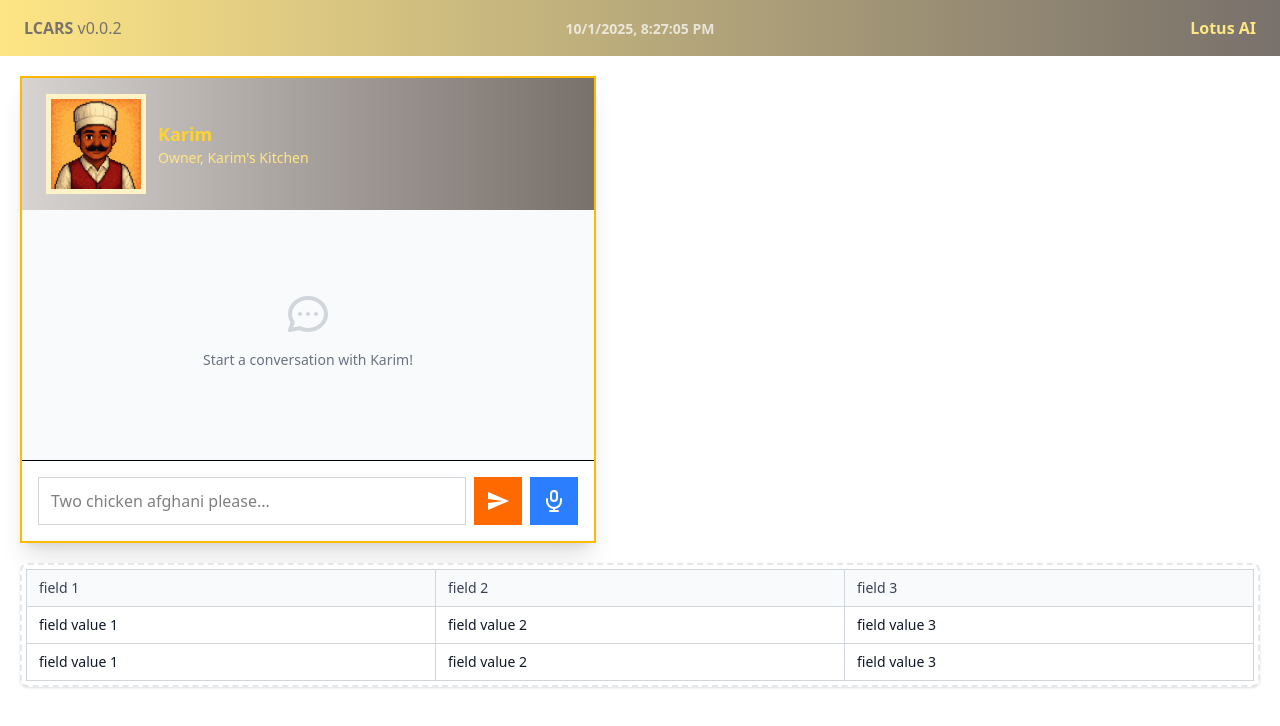
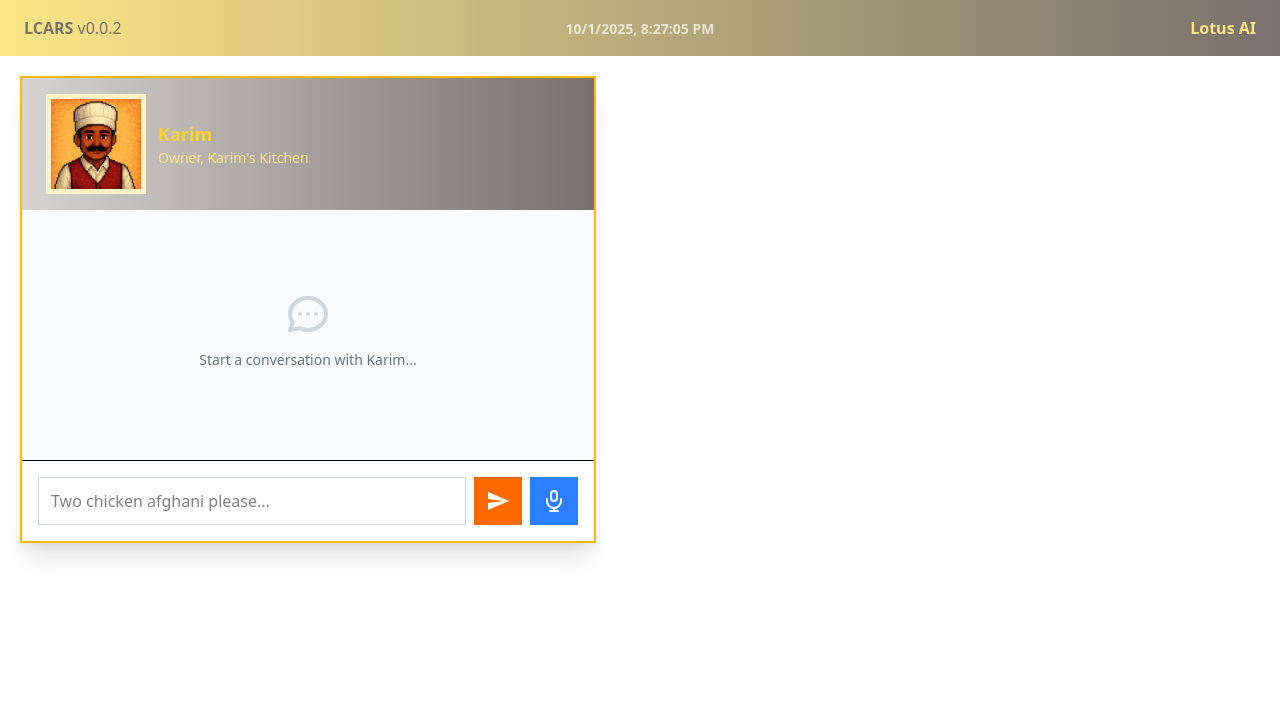
Before and after one commit to jnmandal/lcars-web, a React (Vite) app: page / in a window 1280 px wide. Shown: the top 726 px of the page. Built offline with nearby package versions, Linux system fonts and the light colour scheme.

Commit message:
Implement order display

```diff
--- a/src/App.tsx
+++ b/src/App.tsx
@@ -6,7 +6,7 @@ function App() {
   const [messages, setMessages] = useState([])
   const [agentThinking, setAgentThinking] = useState(false)
   const [msgInputContent, setMsgInputContent] = useState("")
-
+  const [orderItems, setOrderItems] = useState([])
 
   function sendMessage(content: string, cb: Function) {
     const BASE_URL = "//localhost:8000"
@@ -22,7 +22,7 @@ function App() {
     })
     .then(res => res.json())
     .then(data => {
-      console.log(data)
+      console.log("Received msg", data)
       return data
     })
     .then(cb)
@@ -30,7 +30,6 @@ function App() {
 
   function handleChatBoxSubmit(e) {
     e.preventDefault()
-    console.log(e)
     console.log("Sending msg", msgInputContent)
 
     // be careful, setMessages is async!
@@ -48,14 +47,16 @@ function App() {
         type: "assistant"
       }]))
       setAgentThinking(false)
+      setOrderItems(data.agent_response.items)
     })
   }
 
   // Placeholders...
-  const { agentName, agentTagline, initialMessage } = {
+  const { agentName, agentTagline, initialMessage, placeholder } = {
     agentName: "Karim",
     agentTagline: "Owner, Karim's Kitchen",
-    initialMessage: "What can I get you today?"
+    initialMessage: "What can I get you today?",
+    placeholder: "Two chicken afghani please..."
   }
 
   return (
@@ -93,7 +94,7 @@ function App() {
                 <svg className="w-12 h-12 text-gray-300 mx-auto mb-3" fill="none" stroke="currentColor" viewBox="0 0 24 24">
                   <path stroke-linecap="round" stroke-linejoin="round" stroke-width="2" d="M8 12h.01M12 12h.01M16 12h.01M21 12c0 4.418-4.03 8-9 8a9.863 9.863 0 01-4.255-.949L3 20l1.395-3.72C3.512 15.042 3 13.574 3 12c0-4.418 4.03-8 9-8s9 3.582 9 8z" />
                 </svg>
-                Start a conversation with { agentName }!
+                Start a conversation with { agentName }...
               </div>
               : <></>
             }
@@ -113,13 +114,24 @@ function App() {
                 </div>
               )
             }
-            { agentThinking ? <div>Loading...</div> : <></> }
+            { agentThinking ?
+              <div className="flex justify-end">
+                <div className="bg-white border px-4 py-2 rounded-lg shadow-sm">
+                  <div className="flex space-x-1">
+                    <div className="w-2 h-2 bg-gray-400 rounded-full animate-bounce"></div>
+                    <div className="w-2 h-2 bg-gray-400 rounded-full animate-bounce" style={{animationDelay: "0.1s"}}></div>
+                    <div className="w-2 h-2 bg-gray-400 rounded-full animate-bounce" style={{animationDelay: "0.2s"}}></div>
+                  </div>
+                </div>
+              </div>
+              : <></>
+            }
           </div>
           <div className="p-4 border-t bg-white ">
             <form className="flex space-x-2" onSubmit={handleChatBoxSubmit}>
               <input
                 type="text"
-                placeholder="Two chicken afghani please..."
+                placeholder={placeholder}
                 value={msgInputContent}
                 onChange={e => setMsgInputContent(e.target.value)}
                 className="flex-1 px-3 py-2 border border-gray-300 focus:outline-none focus:ring-2 focus:ring-amber-500 focus:border-transparent text-black"
@@ -132,6 +144,10 @@ function App() {
               <button
                 id="record-button"
                 className="px-3 py-3 font-semibold transition-colors flex flex-row bg-blue-500 hover:bg-blue-600 text-white"
+                onClick={e => {
+                  e.preventDefault();
+                  alert("Hold your horses! This feature is still in progress...")
+                }}
                 // {[
                 //   ,
                 //   if(@recording?,
@@ -151,35 +167,42 @@ function App() {
           </div>
         </div>
       </div>
+        { orderItems.length > 0 ?
           <div className="bg-white rounded-lg shadow-sm border border-gray-200 overflow-hidden border-2 border-dashed my-5 p-1 mx-5">
             <table className="w-full border-collapse">
                 <thead>
                   <tr className="bg-gray-100">
                     <th className="border border-gray-300 px-3 py-2 text-left text-sm font-medium text-gray-700 bg-gray-50 select-none">
-                  field 1
+                      Name
                     </th>
                     <th className="border border-gray-300 px-3 py-2 text-left text-sm font-medium text-gray-700 bg-gray-50 select-none">
-                  field 2
+                      Price
                     </th>
                     <th className="border border-gray-300 px-3 py-2 text-left text-sm font-medium text-gray-700 bg-gray-50 select-none">
-                  field 3
+                      Quantity
+                    </th>
+                    <th className="border border-gray-300 px-3 py-2 text-left text-sm font-medium text-gray-700 bg-gray-50 select-none">
+                      Size
                     </th>
                   </tr>
                 </thead>
                 <tbody>
+                  {
+                    orderItems.map( item =>
                       <tr className="hover:bg-blue-50 focus-within:bg-blue-50">
-                <td className="border border-gray-300 px-3 py-2 text-sm text-gray-900 bg-white">field value 1</td>
-                <td className="border border-gray-300 px-3 py-2 text-sm text-gray-900 bg-white">field value 2</td>
-                <td className="border border-gray-300 px-3 py-2 text-sm text-gray-900 bg-white">field value 3</td>
+                        <td className="border border-gray-300 px-3 py-2 text-sm text-gray-900 bg-white">{ item.name }</td>
+                        <td className="border border-gray-300 px-3 py-2 text-sm text-gray-900 bg-white">{ item.price }</td>
+                        <td className="border border-gray-300 px-3 py-2 text-sm text-gray-900 bg-white">{ item.quantity }</td>
+                        <td className="border border-gray-300 px-3 py-2 text-sm text-gray-900 bg-white">{ item.size }</td>
                       </tr>
-              <tr className="hover:bg-blue-50 focus-within:bg-blue-50">
-                <td className="border border-gray-300 px-3 py-2 text-sm text-gray-900 bg-white">field value 1</td>
-                <td className="border border-gray-300 px-3 py-2 text-sm text-gray-900 bg-white">field value 2</td>
-                <td className="border border-gray-300 px-3 py-2 text-sm text-gray-900 bg-white">field value 3</td>
-              </tr>
+                    )
+                  }
                 </tbody>
             </table>
           </div>
+          :
+          <></>
+        }
     </>
   )
 }
```
Lines whose indentation alone changed are shown as unchanged.
